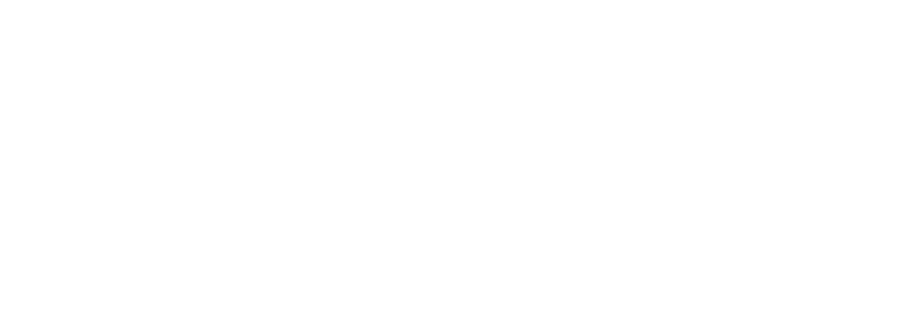
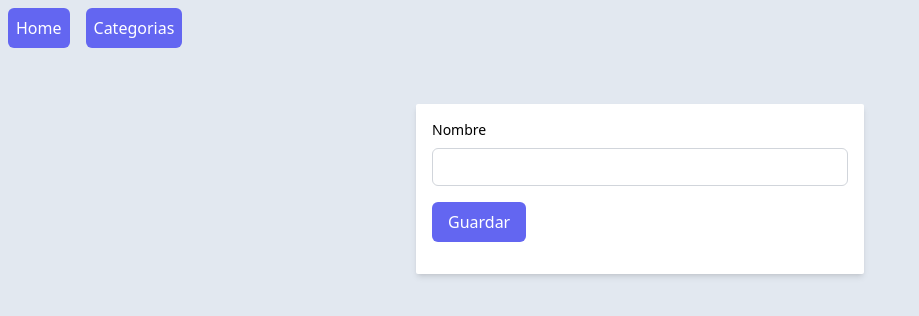
Before and after one commit to RumRage/Todolimpio-Front-End, a React (Create React App) app: page /categories/create in a window 1280 px wide. Shown: the top 316 px of the page, without its empty margins (0-919 px from the left). Built offline with nearby package versions, Linux system fonts and the light colour scheme.

Commit message:
Categorias completo

```diff
--- a/src/App.js
+++ b/src/App.js
@@ -1,10 +1,35 @@
+import { Routes, Route, Link } from 'react-router-dom';
+import { CategoryProvider } from './Context/CategoryContext';
 
+import { Home } from './components/Home';
+import { CategoryIndex } from './components/categories/CategoryIndex';
+import { CategoryCreate } from './components/categories/CategoryCreate';
+import { CategoryEdit } from './components/categories/CategoryEdit';
 
 function App() {
   return (
-    <div className="App">
-
-    </div>
+    <CategoryProvider>
+      <div className="bg-slate-200">
+        <div className="max-w-7xl mx-auto min-h-screen">
+        <nav>
+          <ul className='flex'>
+            <li className='m-2 p-2 bg-indigo-500 hover:bg-indigo-700 text-white rounded-md'>
+              <Link to="/">Home</Link>
+            </li>
+            <li className='m-2 p-2 bg-indigo-500 hover:bg-indigo-700 text-white rounded-md'>
+              <Link to="/categories">Categorias</Link>
+            </li>
+          </ul>
+        </nav>
+        <Routes>
+          <Route path="/" element={<Home />} />
+          <Route path="/categories" element={<CategoryIndex />} />
+          <Route path="/categories/create" element={<CategoryCreate />} />
+          <Route path="/categories/:id/edit" element={<CategoryEdit />} />
+        </Routes>
+        </div>
+      </div>
+    </CategoryProvider>
   );
 }
 
--- /dev/null
+++ b/src/Context/CategoryContext.jsx
@@ -0,0 +1,82 @@
+import { createContext, useState } from "react";
+import axios from "axios";
+import { useNavigate } from "react-router-dom";
+
+axios.defaults.baseURL = "http://127.0.0.1:8000/api/v1/";
+
+const CategoryContext = createContext();
+
+export const CategoryProvider = ({ children }) => {
+
+    const initialForm = {
+        name: ""
+    };
+
+    const [formValues, setFormValues] = useState(initialForm)
+
+    const onChange = (e) => {
+      const { name, value} = e.target;
+      setFormValues({...formValues, [name]: value});
+      }
+
+    const [categories, setCategories] = useState([]);
+    const [category, setCategory] = useState([]);
+    const [errors, setErrors] = useState({});
+    const navigate = useNavigate();
+
+
+    const getCategories = async () => {
+      const apiCategories = await axios.get("categories");
+      setCategories(apiCategories.data.data);
+      };
+
+    const getCategory = async (id) => {
+      const response = await axios.get("categories/" + id);
+      const apiCategory = response.data.data
+      setCategory(apiCategory);
+      setFormValues({
+      name: apiCategory.name
+      });
+    };
+
+    const storeCategory = async (e) => {
+        e.preventDefault();
+            try{
+                await axios.post("categories", formValues);
+                setFormValues(initialForm);
+                navigate("/categories");
+            } catch(e){
+                if(e.response.status === 422){
+                setErrors(e.response.data.errors);
+            }
+        }
+    }
+
+    const updateCategory = async (e) => {
+        e.preventDefault();
+            try{
+                await axios.put("categories/" + category.id, formValues);
+                setFormValues(initialForm);
+                navigate("/categories");
+            } catch(e){
+                setErrors(e.response.data.errors);
+                if(e.response.status === 422){
+            }
+        }
+    }
+
+    const deleteCategory = async (id) => {
+        if(!window.confirm("Estás seguro?")){
+            return;
+        }
+        await axios.delete("categories/" + id);
+        getCategories();
+    }
+
+
+    return (
+        <CategoryContext.Provider value={{category, categories, getCategory, getCategories, onChange, formValues, storeCategory, errors, updateCategory, deleteCategory, setErrors}}>{children}</CategoryContext.Provider>
+    )
+}
+
+export default CategoryContext;
--- /dev/null
+++ b/src/components/Home.jsx
@@ -0,0 +1,7 @@
+import React from 'react'
+
+export const Home = () => {
+  return (
+    <div>Home</div>
+  )
+}
--- /dev/null
+++ b/src/components/categories/CategoryCreate.jsx
@@ -0,0 +1,27 @@
+import { useContext, useEffect } from "react";
+import CategoryContext from "../../Context/CategoryContext";
+
+export const CategoryCreate = () => {
+  const { formValues, onChange, storeCategory, errors, setErrors} = useContext(CategoryContext);
+
+  useEffect(() => {
+    setErrors({});
+  }, []);
+
+  return (
+    <div className="mt-12">
+      <form onSubmit={storeCategory} className="max-w-md mx-auto p-4 bg-white shadow-md rounded-sm">
+        <div className="space-y-6">
+          <div className="mb-4">
+            <label htmlFor="nombre" className="block mb-2 text-sm font-medium">Nombre</label>
+            <input name="name" value={formValues["name"]} onChange={onChange} className="border border-gray-300 text-gray-900 text-sm rounded-md block w-full p-2" />
+            {errors.name && <span className="text-sm text-red-400">{ errors.name[0]}</span>}
+          </div>
+        </div>
+        <div className="my-4">
+          <button className="px-4 py-2 bg-indigo-500 hover:bg-indigo-700 text-white rounded-md">Guardar</button>
+        </div>
+      </form>
+    </div>
+  )
+}
--- /dev/null
+++ b/src/components/categories/CategoryEdit.jsx
@@ -0,0 +1,31 @@
+import { useContext, useEffect } from "react";
+import CategoryContext from "../../Context/CategoryContext";
+import { useParams } from "react-router-dom";
+
+
+export const CategoryEdit = () => {
+  const { formValues, onChange, errors, setErrors, category, getCategory, updateCategory} = useContext(CategoryContext);
+  let { id } = useParams();
+
+  useEffect(() => {
+    getCategory(id);
+    setErrors({});
+    }, [])
+
+  return (
+    <div className="mt-12">
+      <form onSubmit={updateCategory} className="max-w-md mx-auto p-4 bg-white shadow-md rounded-sm">
+        <div className="space-y-6">
+          <div className="mb-4">
+            <label htmlFor="nombre" className="block mb-2 text-sm font-medium">Nombre</label>
+            <input name="name" value={formValues["name"]} onChange={onChange} className="border border-gray-300 text-gray-900 text-sm rounded-md block w-full p-2" />
+            {errors.name && <span className="text-sm text-red-400">{ errors.name[0]}</span>}
+          </div>
+        </div>
+        <div className="my-4">
+          <button className="px-4 py-2 bg-indigo-500 hover:bg-indigo-700 text-white rounded-md">Actualizar</button>
+        </div>
+      </form>
+    </div>
+  )
+}
--- /dev/null
+++ b/src/components/categories/CategoryIndex.jsx
@@ -0,0 +1,54 @@
+import { useEffect, useContext } from "react"
+import { Link } from "react-router-dom";
+import CategoryContext from "../../Context/CategoryContext";
+
+
+export const CategoryIndex = () => {
+  const { categories, getCategories, deleteCategory } = useContext(CategoryContext);
+  useEffect(() => {
+  getCategories();
+  }, [])
+
+  return (
+  <div className="mt-12">
+    <div className="flex justify-end m-2 p-2">
+      <Link to="/categories/create" className="px-4 py-2 bg-indigo-500 hover:bg-indigo-700 text-white rounded-md">Nueva categoria</Link>
+  </div>
+    <div class="relative overflow-x-auto">
+      <table class="w-full text-sm text-left text-gray-500 dark:text-gray-400">
+
+<div class="relative overflow-x-auto shadow-md sm:rounded-lg">
+    <table class="w-full text-sm text-left text-gray-500 dark:text-gray-400">
+    <thead class="text-xs text-gray-700 uppercase bg-gray-50 dark:bg-gray-700 dark:text-gray-400">
+      <tr>
+        <th scope="col" class="px-6 py-3">
+          Id
+        </th>
+        <th scope="col" class="px-6 py-3">
+          Nombre
+        </th>
+        <th scope="col" class="px-6 py-3"></th>
+      </tr>
+    </thead>
+        <tbody>
+          {categories.map((category) => {
+            return (
+              <tr key={category.id} className="bg-white border-b dark:bg-gray-800 dark:border-gray-700">
+              <td className="px-6 py-4">{category.id}</td>
+              <td className="px-6 py-4">{category.name}</td>
+              <td className="px-6 py-4 space-x-2">
+                <Link to={`/categories/${category.id}/edit`} className="px-4 py-2 bg-green-500 hover:bg-green-700 text-white rounded-md">Editar</Link>
+                <button onClick={() => deleteCategory(category.id)} className="px-4 py-2 bg-red-500 hover:bg-red-700 text-white rounded-md">Borrar</button>
+              </td>
+              </tr>
+            );
+          })}
+        </tbody>
+    </table>
+</div>
+
+      </table>
+    </div>
+  </div>
+  )
+}
--- a/src/index.js
+++ b/src/index.js
@@ -3,11 +3,15 @@
 import './index.css';
 import App from './App';
 import reportWebVitals from './reportWebVitals';
+import { BrowserRouter } from 'react-router-dom';
+
 
 const root = ReactDOM.createRoot(document.getElementById('root'));
 root.render(
   <React.StrictMode>
-    <App />
+    <BrowserRouter>
+      <App />
+    </BrowserRouter>
   </React.StrictMode>
 );
 
```
